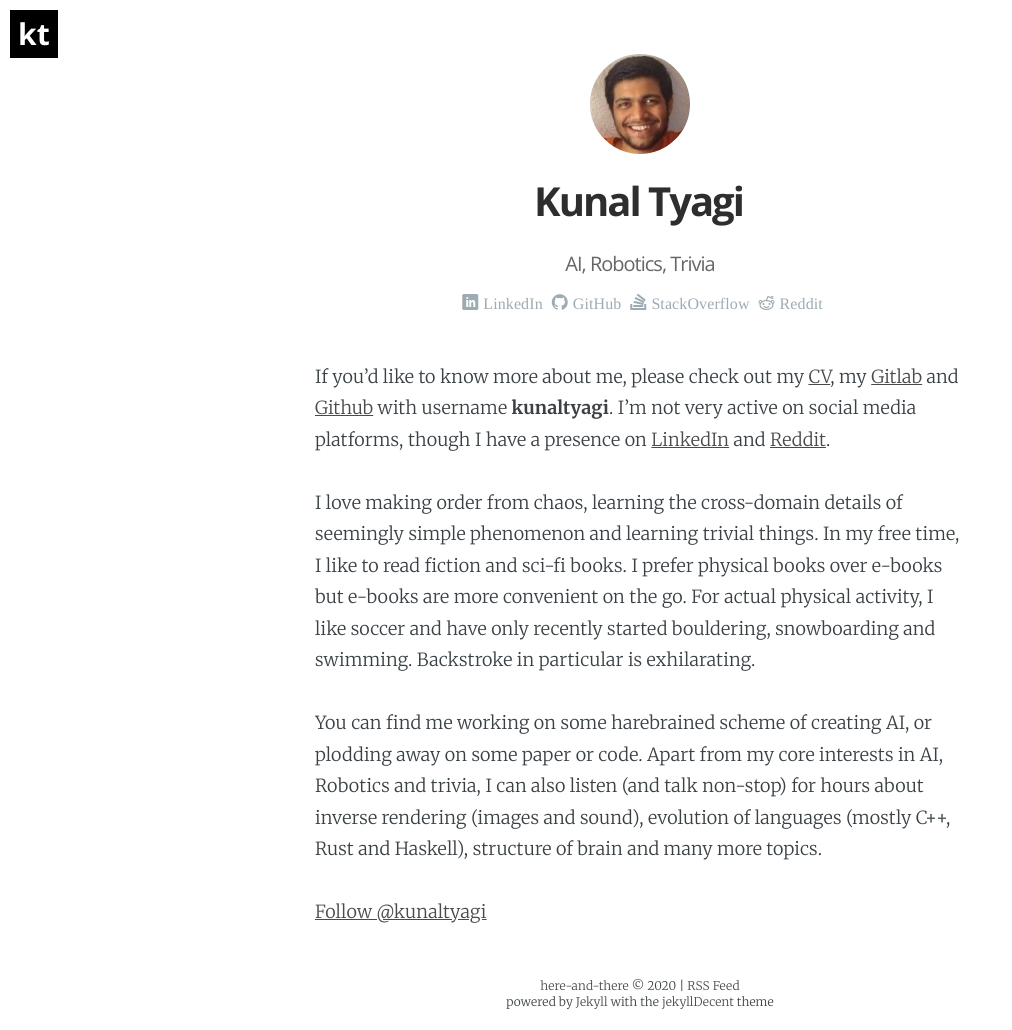
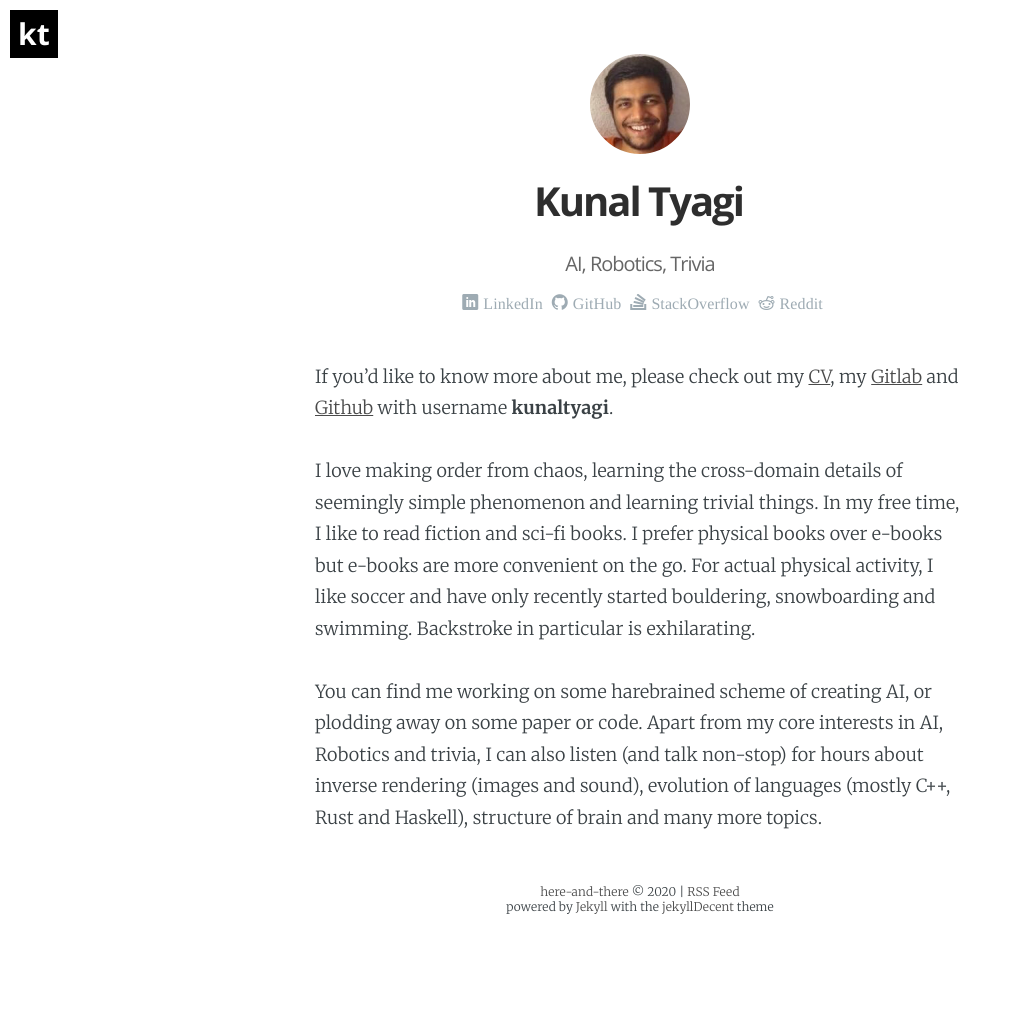
Before and after one commit to kunaltyagi/kunaltyagi.github.io, a Jekyll site: the page built from _pages/about.md, in a window 1280 px wide. Shown: the whole page, without its empty margins (0-1012 px from the left). Built offline with Jekyll 4.4.1, drawn with Linux system fonts in a browser that asks for light colours; some web fonts are replaced; after the commit the page ends 950 px from its top, so only the background shows below that.

Commit message:
about updated

```diff
--- a/_pages/about.md
+++ b/_pages/about.md
@@ -10,7 +10,7 @@ excerpt:   Who am I?
 ---
 <script async defer src="https://buttons.github.io/buttons.js"></script>
 
-If you'd like to know more about me, please check out my [CV](../cv), my [Gitlab](https://gitlab.com/kunaltyagi) and [Github](https://github.com/kunaltyagi) with username **kunaltyagi**. I'm not very active on social media platforms, though I have a presence on [LinkedIn](https://www.linkedin.com/in/kunal-tyagi-36061056/) and [Reddit](https://www.reddit.com/user/kunal-tyagi/).
+If you'd like to know more about me, please check out my [CV](../cv), my [Gitlab](https://gitlab.com/kunaltyagi) and [Github](https://github.com/kunaltyagi) with username **kunaltyagi**.
 
 I love making order from chaos, learning the cross-domain details of seemingly simple phenomenon and learning trivial things.
 In my free time, I like to read fiction and sci-fi books. I prefer physical books over e-books but e-books are more convenient on the go.
@@ -19,4 +19,4 @@ For actual physical activity, I like soccer and have only recently started bould
 You can find me working on some harebrained scheme of creating AI, or plodding away on some paper or code.
 Apart from my core interests in AI, Robotics and trivia, I can also listen (and talk non-stop) for hours about inverse rendering (images and sound), evolution of languages (mostly C++, Rust and Haskell), structure of brain and many more topics.
 
-<a class="github-button" href="https://github.com/kunaltyagi" data-size="large" aria-label="Follow @kunaltyagi on GitHub">Follow @kunaltyagi</a>
+<!--<a class="github-button" href="https://github.com/kunaltyagi" data-size="large" aria-label="Follow @kunaltyagi on GitHub">Follow @kunaltyagi</a>-->
```
